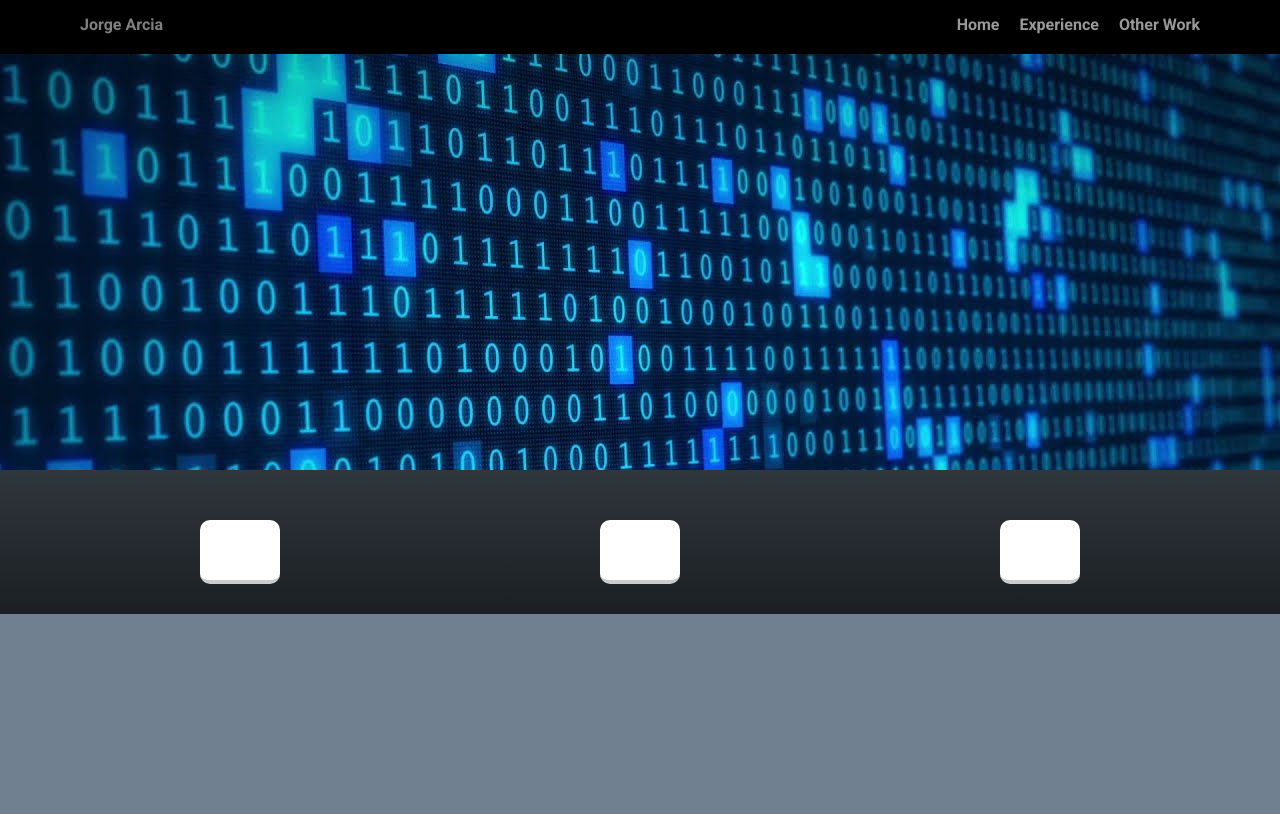
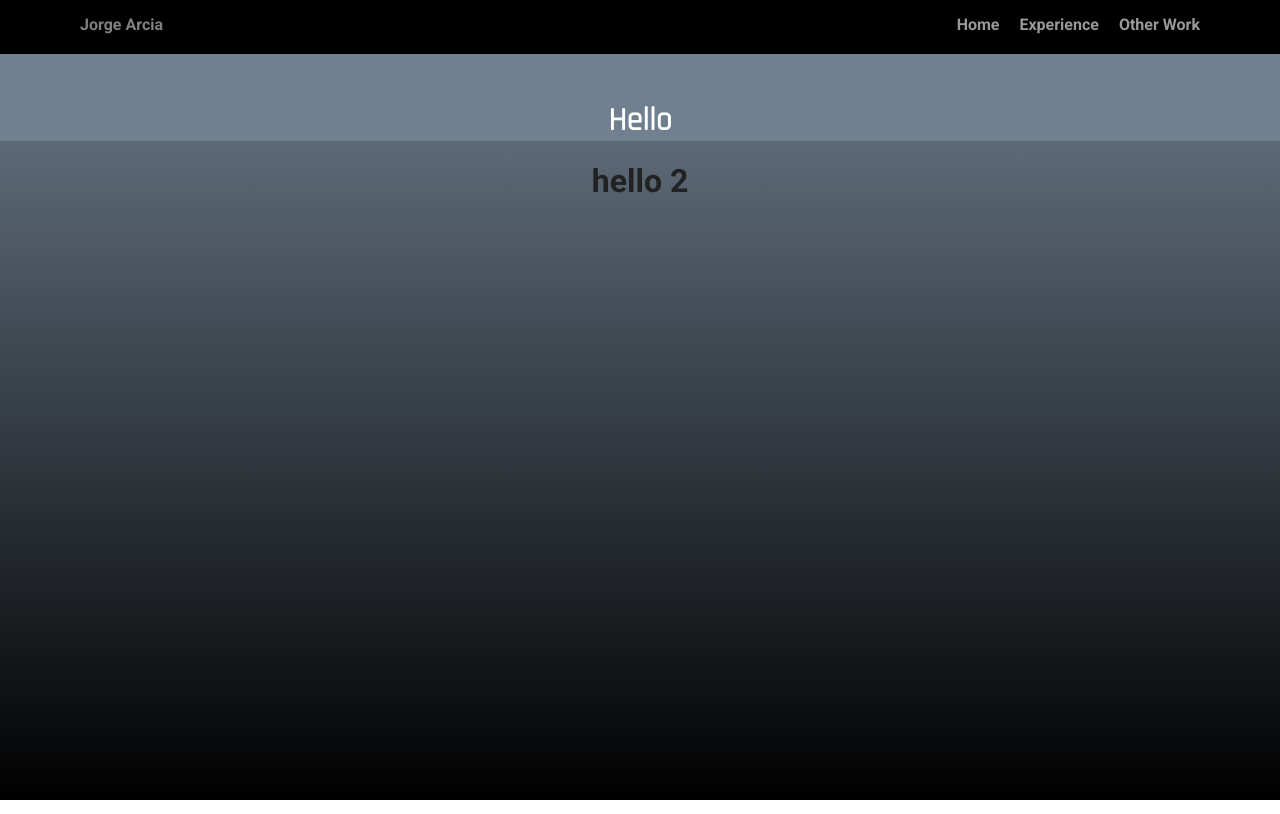
Before and after one commit to jayarcia/techdegree-project-number-1, a plain HTML site: page pages/experience.html in a window 1280 px wide. Drawn offline with Linux system fonts and the light colour scheme; a web font is replaced by a local one.

Commit message:
layout update

```diff
--- a/pages/experience.html
+++ b/pages/experience.html
@@ -30,40 +30,31 @@
 <!-- ? NAVBAR ------------------------------------------------------->
 <!-- ? NAVBAR ------------------------------------------------------->
 
+<main>
+    <div>
+      <h1>Hello</h1>
+
+    </div>
+</main>
+
+
+
+  <div>
+
+    <h1>hello 2</h1>
+</div>
 
 
 
 
 
-<header>
+  <!-- ! FOOTER ------------------------------------------------------->
+  <!-- ! FOOTER ------------------------------------------------------->
+  <!-- ! FOOTER ------------------------------------------------------->
 
-</header>
+  <footer>
 
-    <main class="flex">
-      <div class="card">
-
-      </div>
-
-      <!-- * CARDS ----------------------------------------------------------------------->
-      <!-- * CARDS ----------------------------------------------------------------------->
-      <!-- * CARDS ----------------------------------------------------------------------->
-
-      <div class="card">
-
-      </div>
-
-      <div class="card">
-        </div>
-
-    </main>
-
-<!-- * CARDS ----------------------------------------------------------------------->
-<!-- * CARDS ----------------------------------------------------------------------->
-<!-- * CARDS ----------------------------------------------------------------------->
-
-    <footer class="sticky-footer">
-
-    </footer>
+  </footer>
 
   </body>
   </html>
--- a/styles.css
+++ b/styles.css
@@ -11,6 +11,7 @@
   --bggradient: linear-gradient(to right, black, slategray);
   --Rajdhani: "Rajdhani", cursive;
   --Rubik: "Rubik", cursive;
+  --background: linear-gradient(to bottom red, blue) no-repeat;
 }
 
 /* ? VARIABLES **************************/
@@ -21,7 +22,9 @@ body {
   text-align: center;
   font-family: "Roboto", sans-serif;
   color: #222;
-  background: linear-gradient(slategray, black);
+  background: linear-gradient(slategray, black) no-repeat;
+
+  min-height: 100vh;
 }
 
 /* Link Styles */
@@ -113,6 +116,11 @@ header .profile-image:hover {
 
 /* ! CARDS *************************/
 
+.video-description {
+  font-size: 1.2rem;
+  color: whitesmoke;
+}
+
 .flex .card h2 {
   font-family: var(--Rajdhani);
   font-weight: bolder;
@@ -193,27 +201,35 @@ div .card .otherskill li {
   text-align: center;
 }
 
+main .flex .card {
+  max-height: 50px;
+}
+
+main h1 {
+  color: white;
+  font-family: var(--Rajdhani);
+  margin-top: 2.5em;
+  border-style: solid;
+  border: turquoise;
+}
+
+main {
+  background: slategray;
+}
 /*  ? FOOTER 888888888888888888888888888888888888888888888888888888888888888888888*/
 /*  ? FOOTER 888888888888888888888888888888888888888888888888888888888888888888888*/
 /*  ? FOOTER 888888888888888888888888888888888888888888888888888888888888888888888*/
 
 footer {
-  left: 0;
-  bottom: 0;
   width: 100%;
-  text-align: center;
-  height: 200px;
-  background-color: slategray;
-  color: white;
-  font-size: 25px;
   min-height: 30px;
   padding: 20px 0 40px 20px;
-  overflow: hidden;
 }
 
 footer .copyright {
   top: -8px;
   font-size: 0.75em;
+  color: white;
 }
 
 footer ul {
@@ -224,6 +240,7 @@ footer ul {
 
 footer ul li {
   display: inline-block;
+  margin-top: 2.5rem;
 }
 
 /* * Pseudo Classes  *******************************************/
@@ -234,9 +251,9 @@ a.social {
   display: inline-block;
   text-indent: -9999px;
   margin-left: 5px;
-  width: 50px;
-  height: 50px;
-  background-size: 50px 50px;
+  width: 60px;
+  height: 60px;
+  background-size: 60px 60px;
   opacity: 0.4;
   transition: all 0.5s;
 }
```
Also changed, not shown: index.html (+2 -2 lines), pages/otherwork.html (+15 -9 lines).
